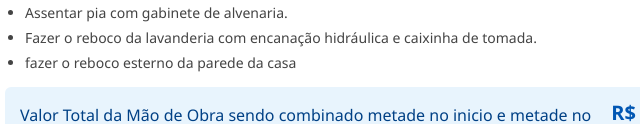
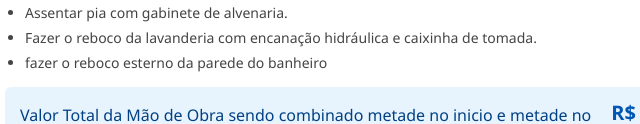
Before and after one commit to gungamerzoeiro-boop/or-amento_edson, a plain HTML site: page index.html in a window 1280 px wide. Shown: the part 830-954 px from the top of the page, 265-905 px from the left. Drawn offline with Linux system fonts and the light colour scheme.

Commit message:
Update index.html

```diff
--- a/index.html
+++ b/index.html
@@ -48,10 +48,11 @@
                 <li>Reenquadrar uma janela americana na cozinha.</li>
                 <li>Assentar pia com gabinete de alvenaria.</li>
                 <li>Fazer o reboco da lavanderia com encanação hidráulica e caixinha de tomada.</li>
-                <li>fazer o reboco esterno da parede da casa</li>
+                <li>fazer o reboco esterno da parede do banheiro</li>
             </ul>
             <div class="valor-total">
                 <span>Valor Total da Mão de Obra sendo combinado metade no inicio e metade no fim:</span>
+                <br>
                 <strong>R$ 12.500,00</strong>
             </div>
         </section>
```
